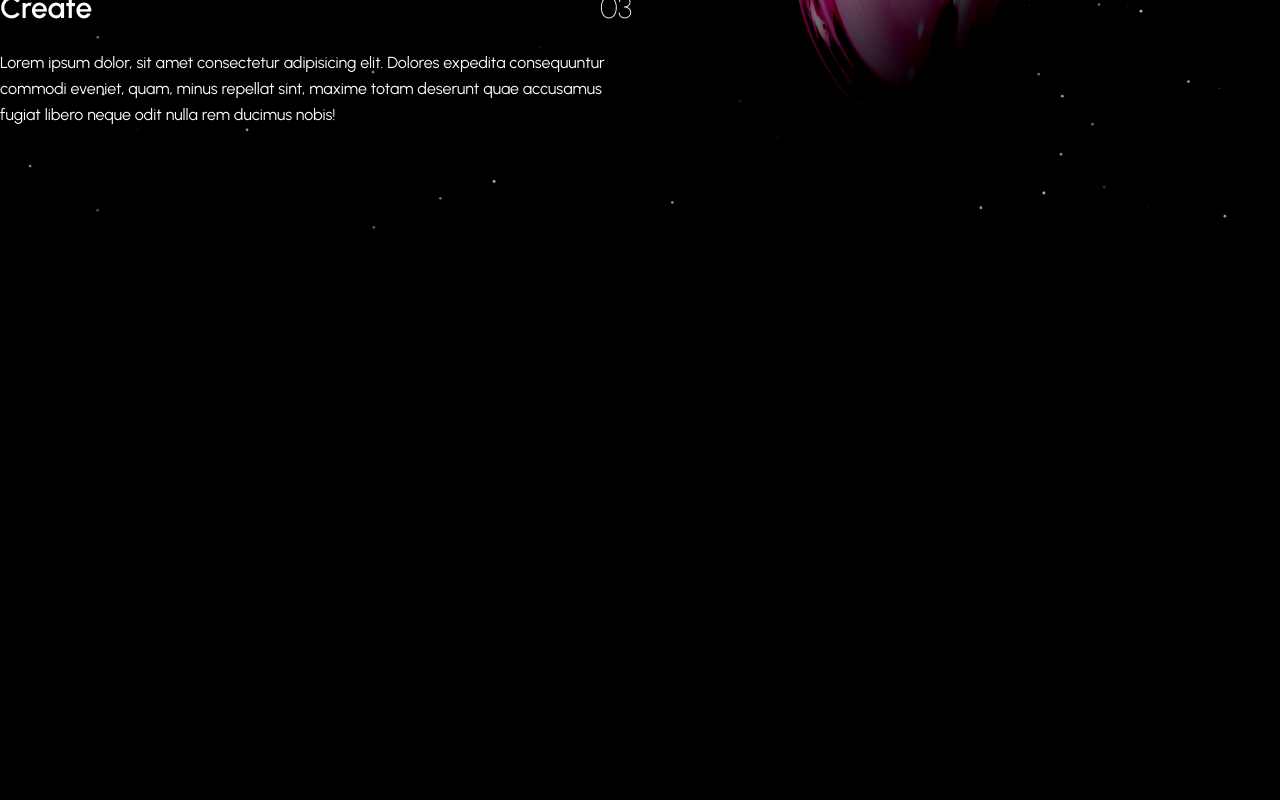
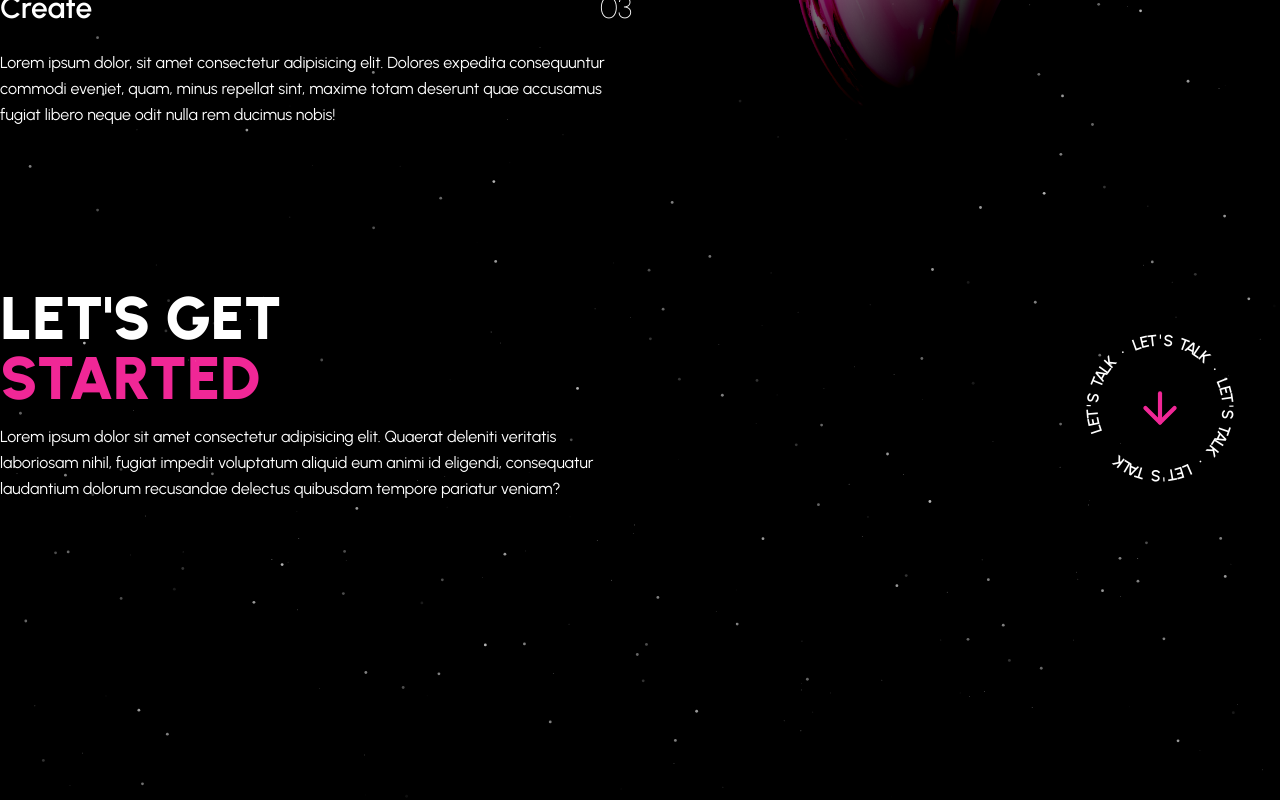
Before and after one commit to MohdHassan17/tesseract, a Next.js app: page / in a window 1280 px wide. Shown: the part 5242-6042 px from the top of the page. Before the commit the page ends 5482 px from the top, so only its background shows below. Built offline with nearby package versions, Linux system fonts and the light colour scheme.

Commit message:
CTA Section and CTA component Created

```diff
--- a/app/page.tsx
+++ b/app/page.tsx
@@ -1,6 +1,7 @@
 import Button from "@/components/Button";
 import Heading, { EmphasisText } from "@/components/Heading";
 import Ribbon from "@/components/Ribbon";
+import CTASection from "@/shared/CTASection";
 import ExpertiseSection from "@/shared/ExpertiseSection";
 import Impact from "@/shared/Impact";
 import ServicesSection from "@/shared/ServicesSection";
@@ -163,10 +164,12 @@ export default function Home() {
       />
 
       {/* ==== Technologies ==== */}
-      <Technologies/>
+      <Technologies />
       {/* ==== Impact Section ==== */}
-      <Impact/>
+      <Impact />
 
+      {/* ==== CTA Section ==== */}
+      <CTASection />
     </>
   );
 }
--- /dev/null
+++ b/components/CTA.tsx
@@ -0,0 +1,17 @@
+import React from 'react'
+import { SpinningText } from './ui/spinning-text'
+import { ArrowDown } from 'lucide-react'
+
+function CTA() {
+  return (
+    <div className='relative w-60 h-60  flex items-center justify-center '>
+        <SpinningText radius={7} className='uppercase font-semibold'> Let's Talk · Let's Talk · Let's Talk · Let's Talk  </SpinningText>
+
+        <div className="absolute inset-0 flex items-center justify-center">
+            <ArrowDown size={50} color='#F02796' />
+        </div>
+    </div>
+  )
+}
+
+export default CTA
--- /dev/null
+++ b/shared/CTASection.tsx
@@ -0,0 +1,35 @@
+import CTA from "@/components/CTA";
+import Heading, { EmphasisText } from "@/components/Heading";
+import { Particles } from "@/components/ui/particles";
+import React from "react";
+
+function CTASection() {
+  return (
+    <section className="w-full min-h-[70vh] py-12 relative">
+      <Particles className="absolute inset-0 z-0" />
+
+      <div className="container mx-auto flex flex-col md:flex-row md:justify-between gap-4">
+        {/* Text Container */}
+        <div className="flex-1 flex flex-col gap-4">
+          <Heading>
+            Let's Get <br />
+            <EmphasisText>Started</EmphasisText>
+          </Heading>
+          <div className="">
+            <p className="leading-relaxed">
+              Lorem ipsum dolor sit amet consectetur adipisicing elit. Quaerat
+              deleniti veritatis laboriosam nihil, fugiat impedit voluptatum
+              aliquid eum animi id eligendi, consequatur laudantium dolorum
+              recusandae delectus quibusdam tempore pariatur veniam?
+            </p>
+          </div>
+        </div>
+        <div className="flex-1 flex items-center justify-end">
+            <CTA/>
+        </div>
+      </div>
+    </section>
+  );
+}
+
+export default CTASection;
```
Also changed, not shown: public/images/Home/rising.png (added).
